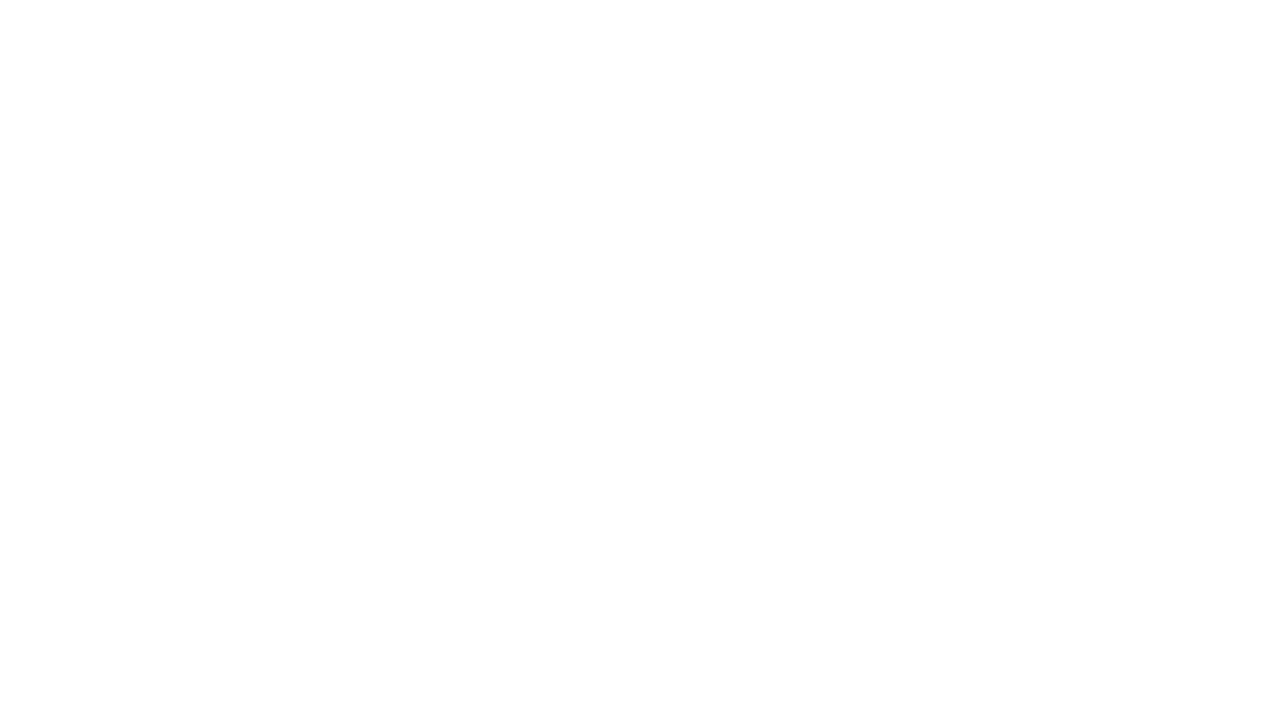
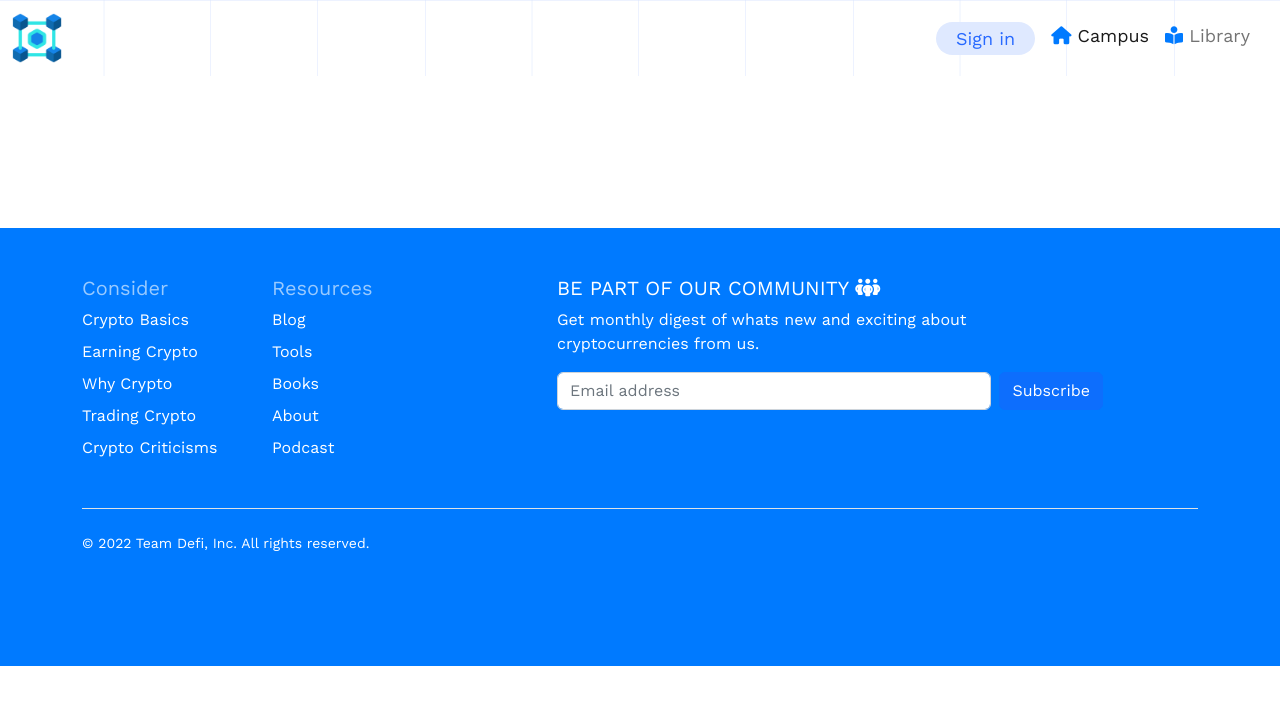
Before and after one commit to TEE2DWHY/TeamDefi, a React (Create React App) app: page /sign-in in a window 1280 px wide. Before the commit this address had no page. Shown: the top 704 px of the page. Built offline with nearby package versions, Linux system fonts and the light colour scheme.

Commit message:
started working on the sign up page

```diff
--- a/src/App.js
+++ b/src/App.js
@@ -20,6 +20,7 @@ import Blockchain from "./pages/Blockchain"
 import MarketMakers from "./pages/MarketMakers"
 import Dex from "./pages/Dex"
 import Forex from "./pages/Forex"
+import User from "./pages/User"
 
 
 function App() {
@@ -47,6 +48,7 @@ function App() {
                     <Route path="/market-makers" element={<MarketMakers />} />
                     <Route path="/decentralized-exchanges" element={<Dex />} />
                     <Route path="/financial-markets" element={<Forex />} />
+                    <Route path="/sign-in" element={<User />} />
                 </Routes>
             </ScrollToTop>
         </BrowserRouter>
--- a/src/index.css
+++ b/src/index.css
@@ -820,7 +820,7 @@ h2.materials{
     letter-spacing: -.02em;
     color: #747474;
     margin: 0;
-    font-size: 20px;
+    font-size: 18px;
 }
 
 .provide-p{
@@ -828,7 +828,7 @@ h2.materials{
     letter-spacing: -.02em;
     color: #747474;
     margin: 0;
-    font-size: 20px;
+    font-size: 18px;
 }
 
 .cont-provision{
--- a/src/pages/Academy.js
+++ b/src/pages/Academy.js
@@ -14,7 +14,7 @@ const OurCourses = () => {
                     <div className="collapse navbar-collapse" id="navbarNav">
                         <ul className="navbar-nav">
                             <li className="nav-item">
-                                <a className="nav-link" href="/#"><button className="sign-in">Sign in</button></a>
+                                <a className="nav-link" href="/sign-in"><button className="sign-in">Sign in</button></a>
                             </li>
                             <li className="nav-item">
                                 <Link className="nav-link active" aria-current="page" to="/academy"><i class="fa-solid fa-house"></i> Campus</Link>
--- a/src/pages/User.js
+++ b/src/pages/User.js
@@ -1,8 +1,33 @@
-import React from 'react'
-
+import Footer from "../components/Footer"
+import { Link } from "react-router-dom"
 const User = () => {
     return (
-        <div>User</div>
+        <>
+            <nav className="navbar navbar-expand-lg nav">
+                <div className="container-fluid">
+                    <Link className="navbar-brand" to="/academy" style={{ color: " #fff" }}><img className="logo" src="blockchain.png" alt="" /></Link>
+                    <button className="navbar-toggler" type="button" data-bs-toggle="collapse" data-bs-target="#navbarNav" aria-controls="navbarNav" aria-expanded="false" aria-label="Toggle navigation">
+                        <span className="navbar-toggler-icon"></span>
+                    </button>
+                    <div className="collapse navbar-collapse" id="navbarNav">
+                        <ul className="navbar-nav">
+                            <li className="nav-item">
+                                <a className="nav-link" href="/sign-in"><button className="sign-in">Sign in</button></a>
+                            </li>
+                            <li className="nav-item">
+                                <Link className="nav-link active" aria-current="page" to="/academy"><i class="fa-solid fa-house"></i> Campus</Link>
+                            </li>
+                            <li className="nav-item">
+                                <a className="nav-link" href="#library"><i className="fa-solid fa-book-open-reader"></i> Library</a>
+                            </li>
+                        </ul>
+                    </div>
+                </div>
+            </nav>
+            <br />
+
+            <Footer />
+        </>
     )
 }
 
```
